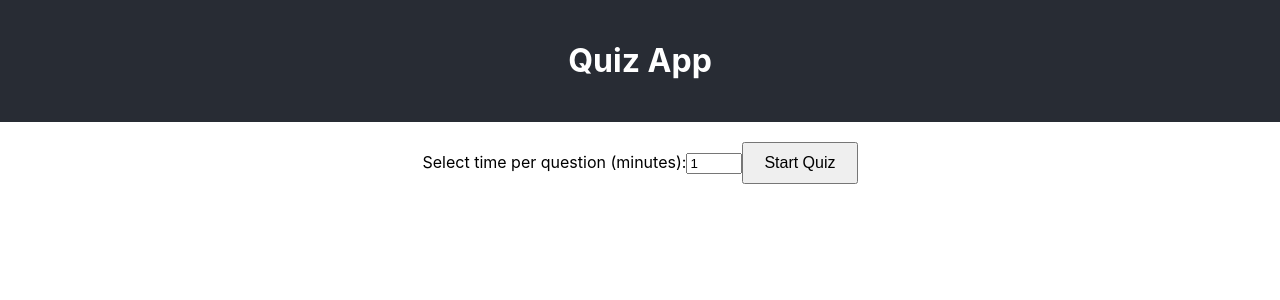
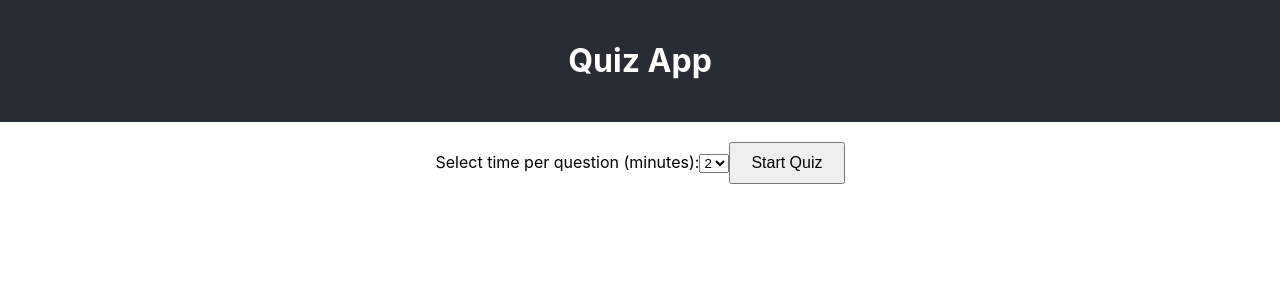
Before and after one commit to redhatgamer/eldritch-AI, a React (Create React App) app in the folder eldritch/: page /quiz in a window 1280 px wide. Shown: the top 300 px of the page. Built offline with nearby package versions, Linux system fonts and the light colour scheme.

Commit message:
Timer fully works
Timer does the following:

Give user 3 options in minutes: 2, 5, 8

When timer runs out, marks question as incorrect.

Timer resets every time a question is answered.

```diff
--- a/eldritch/src/Quiz.js
+++ b/eldritch/src/Quiz.js
@@ -1,4 +1,4 @@
-import React, { useState } from 'react';
+import React, { useState, useEffect } from 'react';
 import Question from './Question';
 import Timer from './Timer';
 
@@ -22,8 +22,10 @@ function Quiz() {
     const [score, setScore] = useState(0);
     const [showScore, setShowScore] = useState(false);
     const [timer, setTimer] = useState(0); // Timer state in seconds
-    const [timePerQuestion, setTimePerQuestion] = useState(1); // Default time per question in minutes
+    const [timePerQuestion, setTimePerQuestion] = useState(2 * 60); // Default time per question in seconds (2 minutes)
+    const [quizStarted, setQuizStarted] = useState(false);
 
+    // Resets the timer and moves to the next question
     const handleOptionSelect = (option) => {
         setSelectedOption(option);
     };
@@ -35,44 +37,54 @@ function Quiz() {
         setSelectedOption('');
         if (currentQuestionIndex < quizData.length - 1) {
             setCurrentQuestionIndex(currentQuestionIndex + 1);
+            setTimer(timePerQuestion); // Restart the timer
         } else {
             setShowScore(true);
         }
     };
 
     const handleTimeUp = () => {
-        handleNextQuestion();
+        // Mark the current question as incorrect and move to the next question
+        setSelectedOption(''); // Clear selected option
+        if (currentQuestionIndex < quizData.length - 1) {
+            setCurrentQuestionIndex(currentQuestionIndex + 1);
+            setTimer(timePerQuestion); // Restart the timer
+        } else {
+            setShowScore(true);
+        }
     };
 
     const handleTimerChange = (event) => {
         const newMinutes = parseInt(event.target.value);
-        setTimePerQuestion(newMinutes);
-        setTimer(newMinutes * 60); // Convert minutes to seconds for Timer component
+        setTimePerQuestion(newMinutes * 60); // Convert minutes to seconds for Timer component
     };
 
     const startQuiz = () => {
-        setTimer(timePerQuestion * 60); // Convert minutes to seconds
+        setTimer(timePerQuestion); // Set the timer for the first question
         setCurrentQuestionIndex(0);
         setShowScore(false);
+        setScore(0); // Reset the score
+        setQuizStarted(true); // Mark quiz as started
     };
+
+    useEffect(() => {
+        // Restart timer whenever the current question index changes
+        setTimer(timePerQuestion);
+    }, [currentQuestionIndex]);
 
     return (
         <div>
-            {!showScore && timer === 0 && (
+            {!quizStarted ? (
                 <div>
                     <label htmlFor="timeInput">Select time per question (minutes):</label>
-                    <input
-                        type="number"
-                        id="timeInput"
-                        value={timePerQuestion}
-                        onChange={handleTimerChange}
-                        min="1"
-                        max="60"
-                    />
+                    <select id="timeInput" value={timePerQuestion / 60} onChange={handleTimerChange}>
+                        <option value="2">2</option>
+                        <option value="5">5</option>
+                        <option value="8">8</option>
+                    </select>
                     <button onClick={startQuiz}>Start Quiz</button>
                 </div>
-            )}
-            {showScore ? (
+            ) : showScore ? (
                 <div>
                     <h1>Your score: {score}/{quizData.length}</h1>
                 </div>
@@ -86,7 +98,7 @@ function Quiz() {
                                 selectedOption={selectedOption}
                                 onOptionSelect={handleOptionSelect}
                             />
-                            <Timer initialTime={timer} onTimeUp={handleTimeUp} />
+                            <Timer key={currentQuestionIndex} initialTime={timer} onTimeUp={handleTimeUp} />
                             <button onClick={handleNextQuestion}>Next</button>
                         </div>
                     )}
--- a/eldritch/src/Timer.js
+++ b/eldritch/src/Timer.js
@@ -1,12 +1,16 @@
-import React, { useState, useEffect} from 'react';
+import React, { useState, useEffect } from 'react';
 
-const Timer = ({ initialTime, onTimeUp}) => {
+const Timer = ({ initialTime, onTimeUp }) => {
     const [timeLeft, setTimeLeft] = useState(initialTime);
 
     useEffect(() => {
+        setTimeLeft(initialTime); // Reset the timeLeft when initialTime changes
+    }, [initialTime]);
+
+    useEffect(() => {
         const timerID = setInterval(() => {
-            if(timeLeft > 0){
-                setTimeLeft(timeLeft -1);
+            if (timeLeft > 0) {
+                setTimeLeft(timeLeft - 1);
             } else {
                 onTimeUp();
                 clearInterval(timerID);
@@ -14,10 +18,10 @@ const Timer = ({ initialTime, onTimeUp}) => {
         }, 1000);
 
         return () => clearInterval(timerID);
-    }, [timeLeft,onTimeUp]);
+    }, [timeLeft, onTimeUp]);
 
     const formatTime = (seconds) => {
-        const minutes = Math.floor(seconds/60);
+        const minutes = Math.floor(seconds / 60);
         const remainingSeconds = seconds % 60;
         return `${minutes}:${remainingSeconds < 10 ? '0' : ''}${remainingSeconds}`;
     };
```
